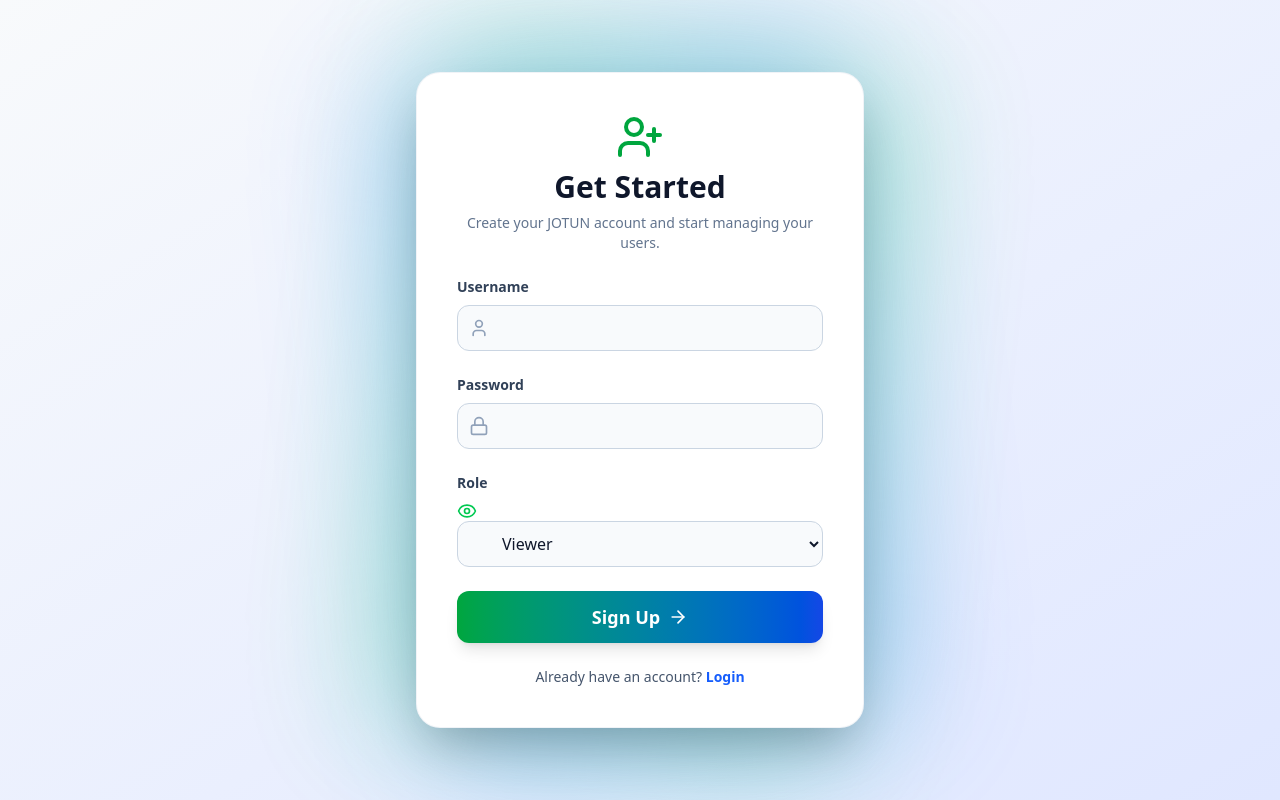
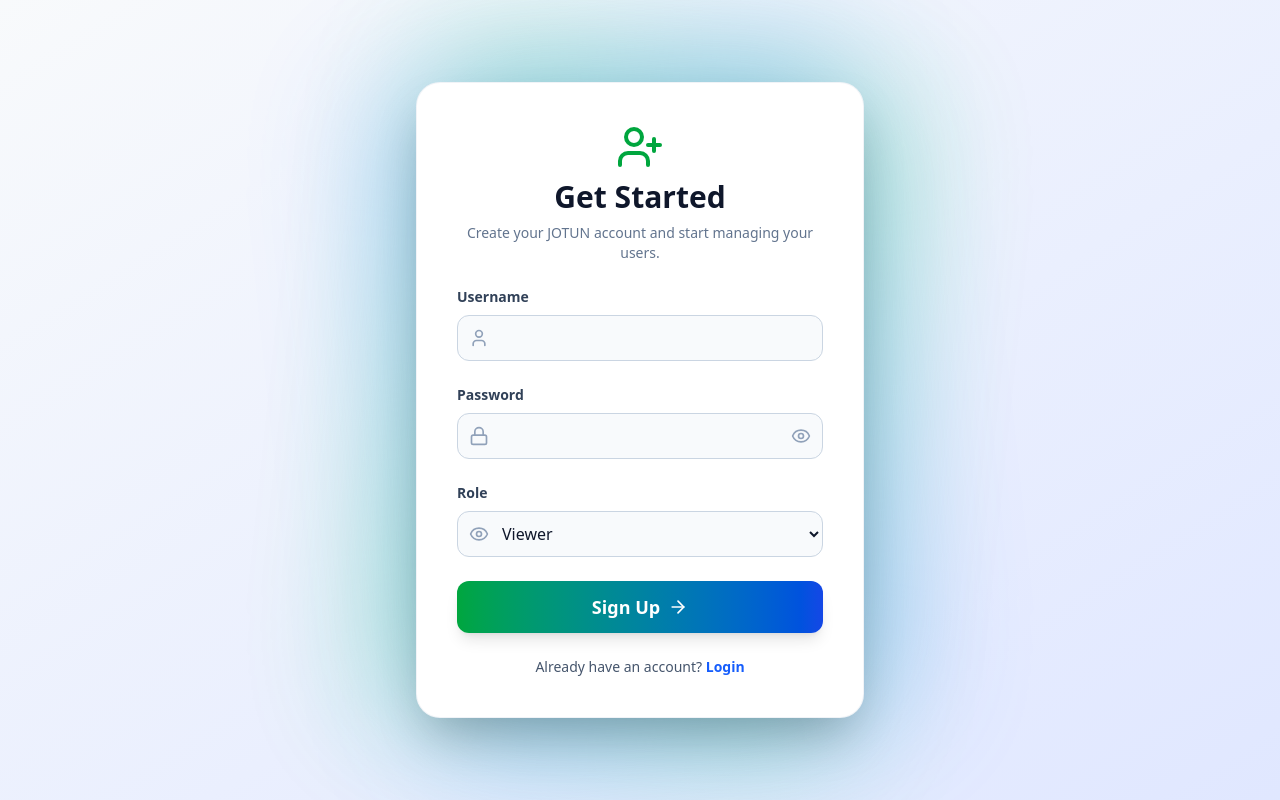
Before and after one commit to DanSev7/JOTUN-Paint, a React (Vite) app: page /signup in a window 1280 px wide. Built offline with nearby package versions, Linux system fonts and the light colour scheme.

Commit message:
added eye open/close toggle to the password field

```diff
--- a/src/components/userManagement/UserForm.jsx
+++ b/src/components/userManagement/UserForm.jsx
@@ -1,5 +1,5 @@
-// ✅ Updated: UserForm.jsx
 import { useState } from 'react';
+import { Eye, EyeOff } from 'lucide-react';
 
 const roles = [
   { value: 'admin', label: 'Admin' },
@@ -11,6 +11,7 @@ export default function UserForm({ initialUser, onSubmit, onCancel, loading }) {
   const [username, setUsername] = useState(initialUser?.username || '');
   const [role, setRole] = useState(initialUser?.role || 'viewer');
   const [password, setPassword] = useState('');
+  const [showPassword, setShowPassword] = useState(false);
   const [error, setError] = useState('');
 
   const isEdit = !!initialUser;
@@ -53,13 +54,24 @@ export default function UserForm({ initialUser, onSubmit, onCancel, loading }) {
         <label className="block font-semibold text-sm mb-1 text-gray-700 dark:text-gray-300">
           {isEdit ? 'New Password (optional)' : 'Password'}
         </label>
-        <input
-          type="password"
-          className="w-full p-2 rounded-md border border-gray-300 dark:border-gray-600 dark:bg-gray-700 text-gray-900 dark:text-white focus:ring-blue-500 focus:border-blue-500"
-          value={password}
-          onChange={e => setPassword(e.target.value)}
-          disabled={loading}
-        />
+        <div className="relative">
+          <input
+            type={showPassword ? 'text' : 'password'}
+            className="w-full p-2 pr-10 rounded-md border border-gray-300 dark:border-gray-600 dark:bg-gray-700 text-gray-900 dark:text-white focus:ring-blue-500 focus:border-blue-500"
+            value={password}
+            onChange={e => setPassword(e.target.value)}
+            disabled={loading}
+          />
+          <button
+            type="button"
+            onClick={() => setShowPassword(!showPassword)}
+            className="absolute right-2 top-1/2 transform -translate-y-1/2 text-gray-500 dark:text-gray-400 hover:text-gray-700 dark:hover:text-gray-300 disabled:opacity-50 disabled:cursor-not-allowed"
+            disabled={loading}
+            aria-label={showPassword ? 'Hide password' : 'Show password'}
+          >
+            {showPassword ? <EyeOff className="w-5 h-5" /> : <Eye className="w-5 h-5" />}
+          </button>
+        </div>
       </div>
 
       {error && <div className="text-red-500 text-sm font-medium">{error}</div>}
--- a/src/pages/Login.jsx
+++ b/src/pages/Login.jsx
@@ -4,11 +4,12 @@ import supabase from '../services/supabase';
 import bcrypt from 'bcryptjs';
 import { useAuthStore } from '../store/useAuthStore';
 import { useToast } from '../contexts/ToastContext';
-import { LogIn, User, Lock, ArrowRight } from 'lucide-react';
+import { LogIn, User, Lock, ArrowRight, Eye, EyeOff } from 'lucide-react';
 
 const Login = () => {
   const [username, setUsername] = useState('');
   const [password, setPassword] = useState('');
+  const [showPassword, setShowPassword] = useState(false);
   const [loading, setLoading] = useState(false);
   const { showSuccess, showError } = useToast();
   const navigate = useNavigate();
@@ -19,23 +20,20 @@ const Login = () => {
     setLoading(true);
 
     try {
-      // Fetch user by username from the user_profiles table
       const { data: user, error: fetchError } = await supabase
         .from('user_profiles')
         .select('*')
         .eq('username', username)
-        .maybeSingle(); // Use maybeSingle to avoid errors if the user doesn't exist
+        .maybeSingle();
 
       if (fetchError) throw fetchError;
 
-      // If no user is found, show an error
       if (!user) {
         showError('Invalid username or password.');
         setLoading(false);
         return;
       }
 
-      // Compare the provided password with the hashed password from the database
       const passwordMatch = await bcrypt.compare(password, user.password);
 
       if (!passwordMatch) {
@@ -44,11 +42,9 @@ const Login = () => {
         return;
       }
 
-      // If the password matches, use the login function from the correct store
       login({ id: user.id, username: user.username, role: user.role });
       showSuccess('Login successful!');
       setTimeout(() => navigate('/dashboard'), 1500);
-
     } catch (err) {
       showError(err.message || 'An error occurred during login.');
       console.error('Login error:', err);
@@ -60,7 +56,6 @@ const Login = () => {
   return (
     <div className="flex w-full min-h-screen items-center justify-center bg-gradient-to-br from-slate-50 to-indigo-100 dark:from-slate-900 dark:to-slate-800 p-4">
       <div className="relative w-full max-w-md">
-        {/* Decorative background */}
         <div className="absolute inset-0 bg-blue-500 rounded-3xl blur-3xl opacity-30 transform -rotate-6 scale-105 animate-pulse-slow"></div>
         <div className="absolute inset-0 bg-indigo-500 rounded-3xl blur-3xl opacity-30 transform rotate-6 scale-105 animate-pulse-slow delay-500"></div>
 
@@ -97,12 +92,21 @@ const Login = () => {
             <div className="relative">
               <Lock className="absolute left-3 top-1/2 -translate-y-1/2 text-slate-400 dark:text-slate-500 w-5 h-5" />
               <input
-                type="password"
+                type={showPassword ? 'text' : 'password'}
                 required
                 value={password}
                 onChange={e => setPassword(e.target.value)}
-                className="w-full pl-10 pr-4 py-2.5 rounded-xl border border-slate-300 dark:border-slate-600 bg-slate-50 dark:bg-slate-800 text-slate-900 dark:text-white focus:ring-2 focus:ring-blue-500 focus:border-transparent outline-none transition-colors"
+                className="w-full pl-10 pr-10 py-2.5 rounded-xl border border-slate-300 dark:border-slate-600 bg-slate-50 dark:bg-slate-800 text-slate-900 dark:text-white focus:ring-2 focus:ring-blue-500 focus:border-transparent outline-none transition-colors"
               />
+              <button
+                type="button"
+                onClick={() => setShowPassword(!showPassword)}
+                className="absolute right-3 top-1/2 transform -translate-y-1/2 text-slate-400 dark:text-slate-500 hover:text-slate-600 dark:hover:text-slate-300 disabled:opacity-50 disabled:cursor-not-allowed"
+                disabled={loading}
+                aria-label={showPassword ? 'Hide password' : 'Show password'}
+              >
+                {showPassword ? <EyeOff className="w-5 h-5" /> : <Eye className="w-5 h-5" />}
+              </button>
             </div>
           </div>
 
--- a/src/pages/Signup.jsx
+++ b/src/pages/Signup.jsx
@@ -2,13 +2,14 @@ import React, { useState } from 'react';
 import { useNavigate } from 'react-router-dom';
 import supabase from '../services/supabase';
 import bcrypt from 'bcryptjs';
-import { useAuthStore } from '../store/useAuthStore'; // Updated to use the correct store
+import { useAuthStore } from '../store/useAuthStore';
 import { useToast } from '../contexts/ToastContext';
-import { UserPlus, User, Lock, ArrowRight, Shield, Eye, UserCheck } from 'lucide-react';
+import { UserPlus, User, Lock, ArrowRight, Shield, Eye, EyeOff, UserCheck } from 'lucide-react';
 
 const Signup = () => {
   const [username, setUsername] = useState('');
   const [password, setPassword] = useState('');
+  const [showPassword, setShowPassword] = useState(false);
   const [role, setRole] = useState('viewer');
   const [loading, setLoading] = useState(false);
   const { showSuccess, showError } = useToast();
@@ -19,12 +20,11 @@ const Signup = () => {
     setLoading(true);
 
     try {
-      // First, check if the username already exists in our profiles table
       const { data: existingUser, error: fetchError } = await supabase
         .from('user_profiles')
         .select('id')
         .eq('username', username)
-        .maybeSingle(); // Use maybeSingle to avoid throwing an error if no user is found
+        .maybeSingle();
 
       if (existingUser) {
         showError('Username already taken. Please choose another.');
@@ -34,10 +34,8 @@ const Signup = () => {
 
       if (fetchError) throw fetchError;
 
-      // Hash password using bcrypt
       const hash = await bcrypt.hash(password, 10);
 
-      // Insert new user directly into the user_profiles table
       const { error: insertError } = await supabase
         .from('user_profiles')
         .insert([{ username, password: hash, role }]);
@@ -48,7 +46,6 @@ const Signup = () => {
 
       showSuccess('Sign-up successful! You can now log in with your new account.');
       setTimeout(() => navigate('/login'), 2000);
-
     } catch (err) {
       showError(err.message || 'An error occurred during sign up.');
       console.error('Signup error:', err);
@@ -60,19 +57,18 @@ const Signup = () => {
   const getRoleIcon = (role) => {
     switch (role) {
       case 'admin':
-        return <Shield className="w-5 h-5 text-red-500" />;
+        return <Shield className="w-5 h-5 text-slate-400 dark:text-slate-500" />;
       case 'store_manager':
-        return <UserCheck className="w-5 h-5 text-blue-500" />;
+        return <UserCheck className="w-5 h-5 text-slate-400 dark:text-slate-500" />;
       case 'viewer':
       default:
-        return <Eye className="w-5 h-5 text-green-500" />;
+        return <Eye className="w-5 h-5 text-slate-400 dark:text-slate-500" />;
     }
   };
 
   return (
     <div className="flex w-full min-h-screen items-center justify-center bg-gradient-to-br from-slate-50 to-indigo-100 dark:from-slate-900 dark:to-slate-800 p-4">
       <div className="relative w-full max-w-md">
-        {/* Decorative background */}
         <div className="absolute inset-0 bg-green-500 rounded-3xl blur-3xl opacity-30 transform rotate-6 scale-105 animate-pulse-slow"></div>
         <div className="absolute inset-0 bg-blue-500 rounded-3xl blur-3xl opacity-30 transform -rotate-6 scale-105 animate-pulse-slow delay-500"></div>
 
@@ -109,19 +105,30 @@ const Signup = () => {
             <div className="relative">
               <Lock className="absolute left-3 top-1/2 -translate-y-1/2 text-slate-400 dark:text-slate-500 w-5 h-5" />
               <input
-                type="password"
+                type={showPassword ? 'text' : 'password'}
                 required
                 value={password}
                 onChange={e => setPassword(e.target.value)}
-                className="w-full pl-10 pr-4 py-2.5 rounded-xl border border-slate-300 dark:border-slate-600 bg-slate-50 dark:bg-slate-800 text-slate-900 dark:text-white focus:ring-2 focus:ring-blue-500 focus:border-transparent outline-none transition-colors"
+                className="w-full pl-10 pr-10 py-2.5 rounded-xl border border-slate-300 dark:border-slate-600 bg-slate-50 dark:bg-slate-800 text-slate-900 dark:text-white focus:ring-2 focus:ring-blue-500 focus:border-transparent outline-none transition-colors"
               />
+              <button
+                type="button"
+                onClick={() => setShowPassword(!showPassword)}
+                className="absolute right-3 top-1/2 transform -translate-y-1/2 text-slate-400 dark:text-slate-500 hover:text-slate-600 dark:hover:text-slate-300 disabled:opacity-50 disabled:cursor-not-allowed"
+                disabled={loading}
+                aria-label={showPassword ? 'Hide password' : 'Show password'}
+              >
+                {showPassword ? <EyeOff className="w-5 h-5" /> : <Eye className="w-5 h-5" />}
+              </button>
             </div>
           </div>
 
           <div>
             <label className="block mb-2 text-sm font-semibold text-slate-700 dark:text-slate-300">Role</label>
             <div className="relative">
-              {getRoleIcon(role)}
+              <div className="absolute left-3 top-1/2 -translate-y-1/2">
+                {getRoleIcon(role)}
+              </div>
               <select
                 value={role}
                 onChange={e => setRole(e.target.value)}
```
